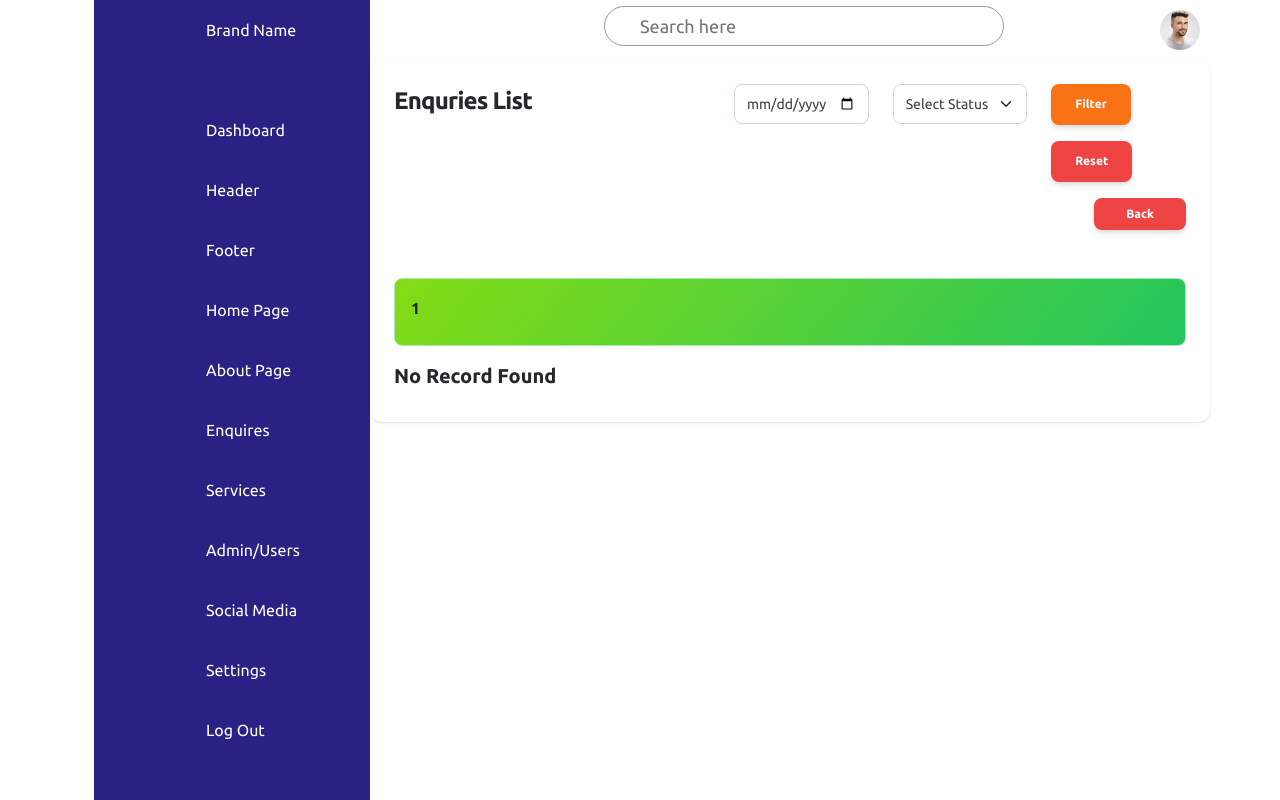
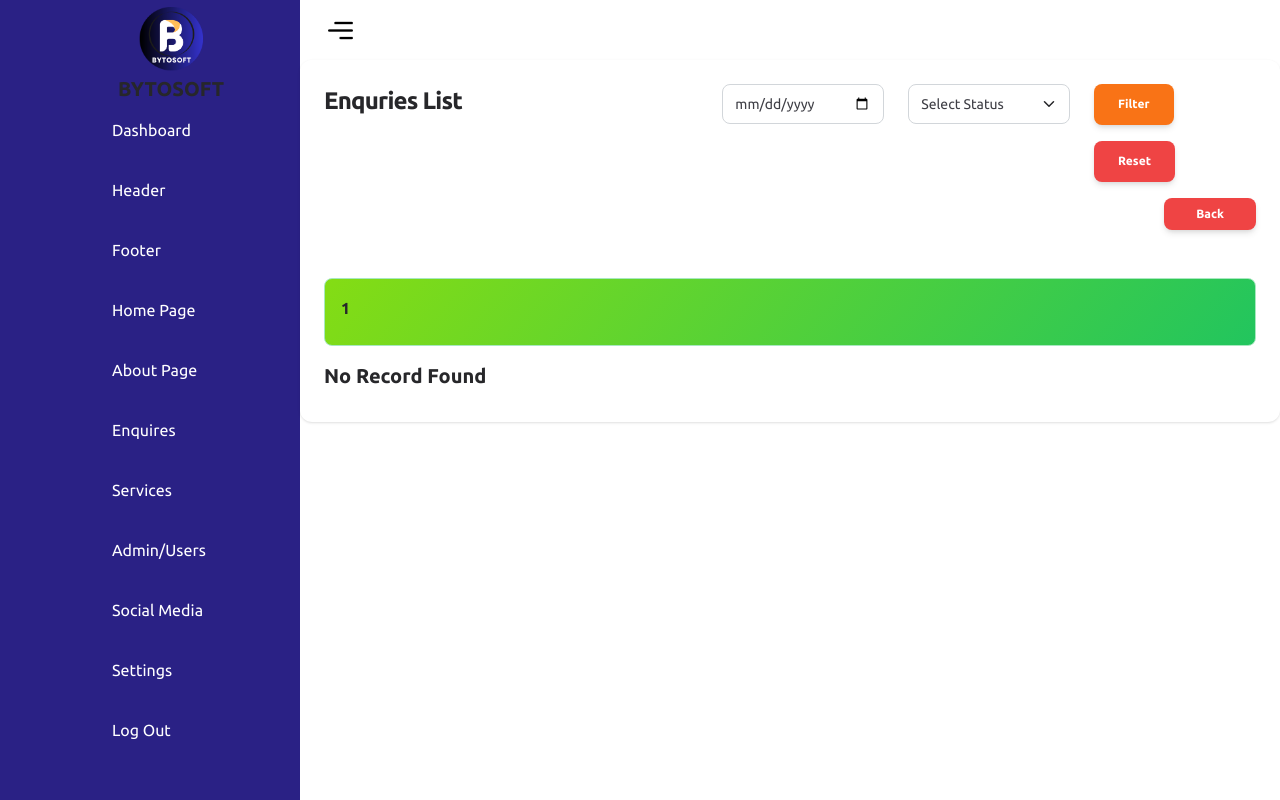
Before and after one commit to Rishuphp/demo_site, a PHP site: page /admin/enquiries.php in a window 1280 px wide. Run offline with PHP 8.4, Linux system fonts and the light colour scheme; the visitor is signed in with stand-in values (Sample User, id 1); data that the repository does not hold is empty; some libraries are stand-ins or nearby versions.

Commit message:
Update File

```diff
--- a/admin/enquiries.php
+++ b/admin/enquiries.php
@@ -82,7 +82,7 @@
 
                                         <td>
                                             <a href="enquiries-view.php?id=<?= $item['id']; ?>" class="btn mb-0 btn-info btn-sm">View</a>
-                                            <a href="services-delete.php?id=<?= $item['id']; ?>" class="btn btn-danger btn-sm mx-2 mb-0" onclick="return confirm('Are you sure you want to delete this data?')">Delete</a>
+                                            <a href="enquiries-delete.php?id=<?= $item['id']; ?>" class="btn btn-danger btn-sm mx-2 mb-0" onclick="return confirm('Are you sure you want to delete this data?')">Delete</a>
                                         </td>
 
                                     </tr>
--- a/admin/includes/header.php
+++ b/admin/includes/header.php
@@ -9,12 +9,12 @@ include('authentication.php');
     <meta charset="UTF-8">
     <meta http-equiv="X-UA-Compatible" content="IE=edge">
     <meta name="viewport" content="width=device-width, initial-scale=1.0">
-    <title>Responsive Admin Dashboard | Korsat X Parmaga</title>
+    <title>BYTOSOFT</title>
 
     <link rel="stylesheet" href="assets/css/style.css">
     <link href="assets/css/nucleo-icons.css" rel="stylesheet" />
 
-
+<link rel="manifest" href="includes/manifest.json">
     <link id="pagestyle" href="assets/css/soft-ui-dashboard.css" rel="stylesheet" />
 
 </head>
@@ -26,6 +26,23 @@ include('authentication.php');
     <?php include('sidebar.php') ?>
     <?php include('navbar.php') ?>
     <script src="assets/js/main.js"></script>
+    <script type="text/javascript">
+ window.addEventListener('load',() => {
+  registerSW();
+ });
+ async function registerSW() {
+  if('serviceWorker' in navigator){
+    try{
+      await navigator
+      .serviceWorker
+      .register('service-worker.js');
+    }
+    catch (e){
+      console.log('Service Worker Registration Failed');
+    }
+  }
+ }
+ </script>
 
 </body>
 
--- a/admin/includes/navbar.php
+++ b/admin/includes/navbar.php
@@ -1,18 +1,12 @@
-<div class="container">
+
     <div class="main">
         <div class="topbar">
             <div class="toggle">
                 <ion-icon name="menu-outline"></ion-icon>
+                <img src=./assets/imgs/menu.png class="col-md-5"  width="30">
             </div>
 
-            <div class="search">
-                <label>
-                    <input type="text" placeholder="Search here">
-                    <ion-icon name="search-outline"></ion-icon>
-                </label>
-            </div>
 
-            <div class="user">
-                <img src="assets/imgs/customer01.jpg" alt="">
-            </div>
+
+
         </div>
--- a/admin/includes/sidebar.php
+++ b/admin/includes/sidebar.php
@@ -5,18 +5,17 @@
 
 
 
- <div class="container">
      <div class="navigation">
          <ul>
              <li>
                  <a href="index.php">
 
                      <span class="icon">
-                         <ion-icon name="logo-apple"></ion-icon>
-                     </span>
-                     <span class="title">Brand Name</span>
-                 </a>
-             </li>
+                         <img src="./assets/imgs/logo.png" class="col-md-3" width="40" >
+                         <h5>BYTOSOFT</h5>
+                        </span>
+                    </a>
+                </li>
 
              <li>
                  <a href="index.php">
--- a/admin/index.php
+++ b/admin/index.php
@@ -4,7 +4,7 @@ include('includes/header.php');
 
 
 
-<div class="container">
+<div class="container" >
 
 
     <div class="cardBox">
--- a/index.php
+++ b/index.php
@@ -92,7 +92,7 @@ include('includes/header.php');
             </div>
             <div class="mb-1">
                 <label>Service</label>
-                <input type="text" name="service" readonly value="<?= $rowData['name']; ?>" class="form-control">
+                <input type="text" name="service"  class="form-control">
             </div>
             <div class="mb-1">
                 <label>Message / Comment</label>
```
Also changed, not shown: admin/enquiries-delete.php (added, +24 -0 lines), admin/includes/service-worker.js (added, +20 -0 lines), includes/header.php (+18 -1 lines), includes/service-worker.js (added, +20 -0 lines), admin/assets/imgs/customer01.jpg (deleted), admin/assets/imgs/customer02.jpg (deleted), admin/assets/imgs/logo.png (added), admin/assets/imgs/menu.png (added), admin/includes/manifest.json (added), assets/images/logo.png (added), assets/uploads/services/1748289710.Blue Futuristic Technology LinkedIn Background Photo.png (added), includes/manifest.json (added).
